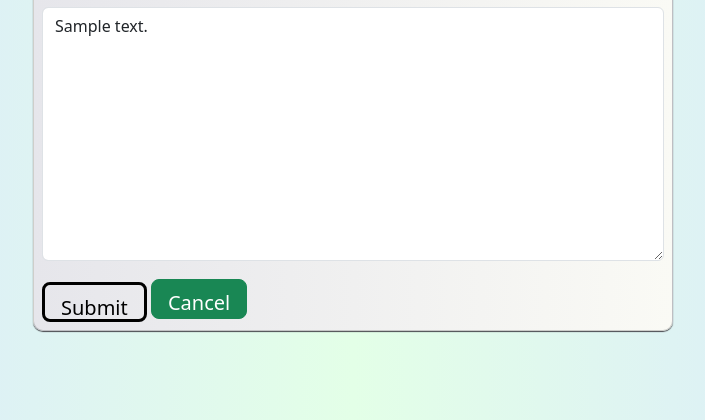
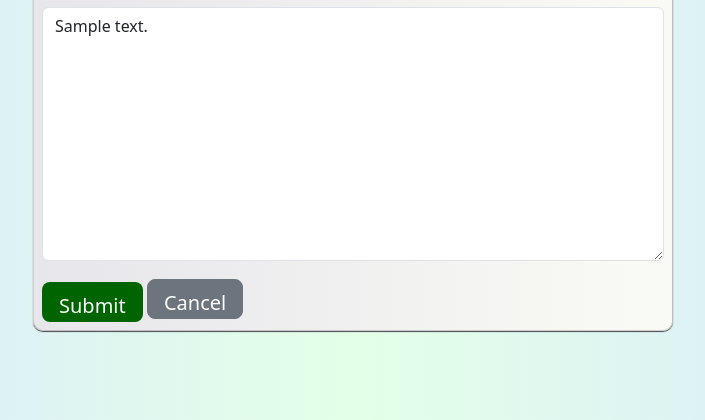
Before and after one commit to stevewhitehouse66/Woofers, a Django app: page /doggo/1/update/ in a window 1280 px wide. Shown: the part 2417-2837 px from the top of the page, without its empty margins (287-992 px from the left). Run offline with Django 4.2, Linux system fonts and the light colour scheme; tables that the repository leaves empty hold one stand-in row (values such as "Sample post"); some libraries are stand-ins or nearby versions.

Commit message:
edit button styles

```diff
--- a/doggo/forms.py
+++ b/doggo/forms.py
@@ -6,7 +6,7 @@ class DoggoForm(forms.ModelForm):
 
     class Meta:
         model = Doggo
-        fields = ['name', 'sex', 'breed', 'age', 'profile_image', 'location',
+        fields = ['profile_image', 'name', 'sex', 'breed', 'age', 'location',
                   'status', 'vet_checked', 'vet_note', 'vet_vaccinated',
                   'vet_neutered', 'vet_weight', 'temperament', 'training',
                   'behaviour', 'notes']
--- a/static/css/style.css
+++ b/static/css/style.css
@@ -343,7 +343,7 @@ header {
   bottom: 0;
   width: 100%;
   padding: 0;
-  margin-inline: auto;
+  margin: auto;
   background: var(--current-background-gradient);
   font-size: medium;
 
@@ -383,17 +383,16 @@ header {
 
 .btn-signup,
 .btn-edit {
-  border: 3px solid var(--current-text);
-  background-color: var(--current-div-gradient);
-  color: var(--current-text);
+  background-color: darkgreen;
+  color: #fafafa;
   margin-top: 5px;
   padding-bottom: 8px;
 }
 
 .btn-signup:hover,
 .btn-signup:active {
-  background-color: var(--current-text);
-  color: var(--current-div-gradient);
+  background-color: lightgreen;
+  color: #fafafa;
 }
 .btn-delete {
   color: #fff;
--- a/templates/doggo_edit_form.html
+++ b/templates/doggo_edit_form.html
@@ -10,7 +10,7 @@
         {{ form | crispy }}
         <button id="submitButton" type="submit"
               class="btn btn-signup btn-lg mb-2">Submit</button>
-              <a class="btn btn-success btn-lg mb-2" href="{% url 'home' %}" role="button"
+              <a class="btn btn-secondary btn-lg mb-2" href="{% url 'home' %}" role="button"
         >Cancel</a
       >
     </form>
```
